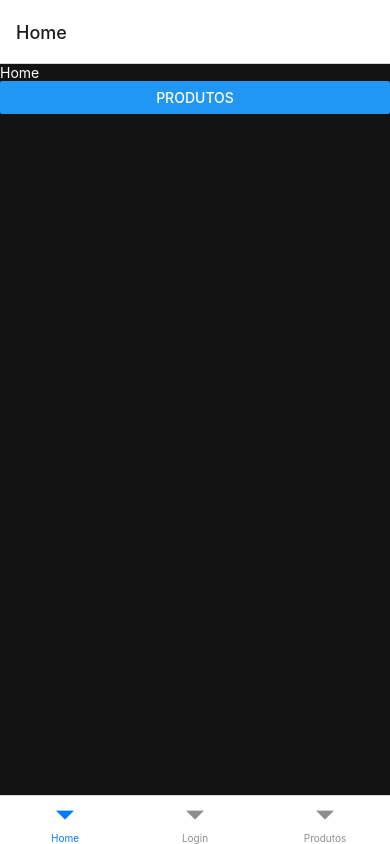
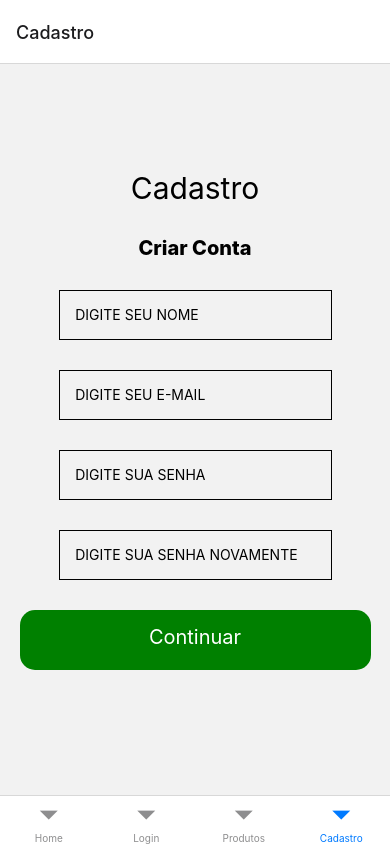
Before and after one commit to andersonlps/Ecommerce-React-Native, a React Native app in the folder TrabalhoFinal/: screen /Cadastro in a window 390 px wide. Built offline with nearby package versions, Linux system fonts and the light colour scheme.

Commit message:
primeira versão da tela de cadastro

```diff
--- a/TrabalhoFinal/App.js
+++ b/TrabalhoFinal/App.js
@@ -5,6 +5,7 @@ import { Login } from './src/screens/Login';
 import { NavigationContainer } from '@react-navigation/native';
 import { createBottomTabNavigator } from '@react-navigation/bottom-tabs';
 import { Produtos } from './src/screens/Produtos';
+import { Cadastro } from './src/screens/Cadastro';
 // import { Routes } from './src/routes';
 
 const Tab = createBottomTabNavigator();
@@ -17,6 +18,7 @@ export default function App() {
         <Tab.Screen name="Home" component={Home} />
         <Tab.Screen name="Login" component={Login} />
         <Tab.Screen name="Produtos" component={Produtos} />
+        <Tab.Screen name="Cadastro" component={Cadastro} />
       </Tab.Navigator>
     </NavigationContainer>
       <StatusBar  translucent backgroundColor="auto" />
--- /dev/null
+++ b/TrabalhoFinal/src/screens/Cadastro/index.jsx
@@ -0,0 +1,82 @@
+import { useState } from 'react';
+import { Button, Text, TextInput, TouchableOpacity, View } from 'react-native'
+// import {styles} from './styles';
+import { StyleSheet } from "react-native";
+
+export const Cadastro = () => {
+    const [usuarioNome, setUsuarioNome] = useState("")
+    const [userEmail, setUserEmail] = useState("")
+    const [senha, setSenha] = useState("")
+    const [senha2, setSenha2] = useState("")
+    const verificaSenha = () => {
+        if (senha =! senha2){
+            alert("As senhas não batem")
+        }
+    }
+
+    return (
+        <View style={styles.container}>
+            <Text style={styles.textoCadastro}>Cadastro</Text>
+            <Text style={styles.texto}>Criar Conta</Text>
+            <TextInput style={styles.textImput} placeholder="    DIGITE SEU NOME" onChange={setUsuarioNome} value={usuarioNome} />
+            <TextInput style={styles.textImput} placeholder="    DIGITE SEU E-MAIL" onChange={setUserEmail} value={userEmail} />
+            <TextInput style={styles.textImput} placeholder="    DIGITE SUA SENHA" onChange={setSenha} value={senha} />
+            <TextInput style={styles.textImput} placeholder="    DIGITE SUA SENHA NOVAMENTE" onChange={setSenha2} value={senha2} />
+            <TouchableOpacity style={styles.buttonEntrar}><Text style={styles.textoEntrar}>Continuar</Text></TouchableOpacity>
+            {/* <TouchableOpacity style={styles.buttonCadastrar}><Text style={styles.textoCadastrar}>Não tem uma conta? Cadastre-se!</Text></TouchableOpacity> */}
+        </View>
+    );
+}
+
+
+const styles = StyleSheet.create({
+    container: {
+        flex: 1,
+        justifyContent:"center",
+        alignItems: 'center',
+        alignContent: "center",
+    },
+    textImput: {
+        borderWidth: 1,
+        width: "70%",
+        height: 50,
+        alignItems: "center",
+        justifyContent: 'center',
+        marginBottom: 30
+
+    },
+    textoCadastro: {
+        fontSize: 30,
+        marginBottom: 30
+    },
+    texto: {
+        fontSize: 20,
+        fontWeight: "800",
+        marginBottom: 30
+    },
+    buttonEntrar: {
+        backgroundColor: 'green',
+        width: "90%",
+        height: 60,
+        borderRadius: 15,
+        marginBottom: 20
+    },
+    buttonCadastrar: {
+        backgroundColor: 'lightblue',
+        width: "90%",
+        height: 60,
+        borderRadius: 15,
+    },
+    textoEntrar: {
+        padding: 15,
+        textAlign: "center",
+        color: '#fff',
+        fontSize: 20
+    },
+    textoCadastrar: {
+        padding: 15,
+        textAlign: "center",
+        color: '#141414',
+        fontSize: 20,
+    }
+});
```
Also changed, not shown: TrabalhoFinal/src/screens/Cadastro/style.js (added, +53 -0 lines).
